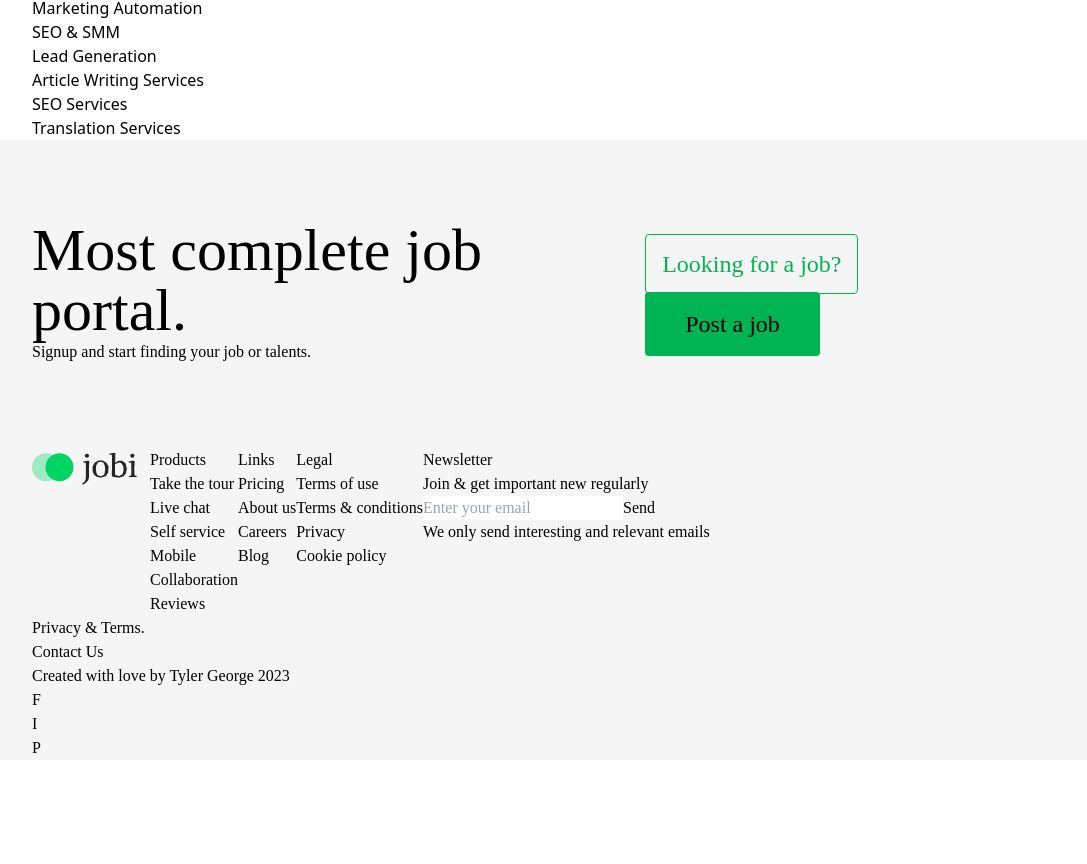
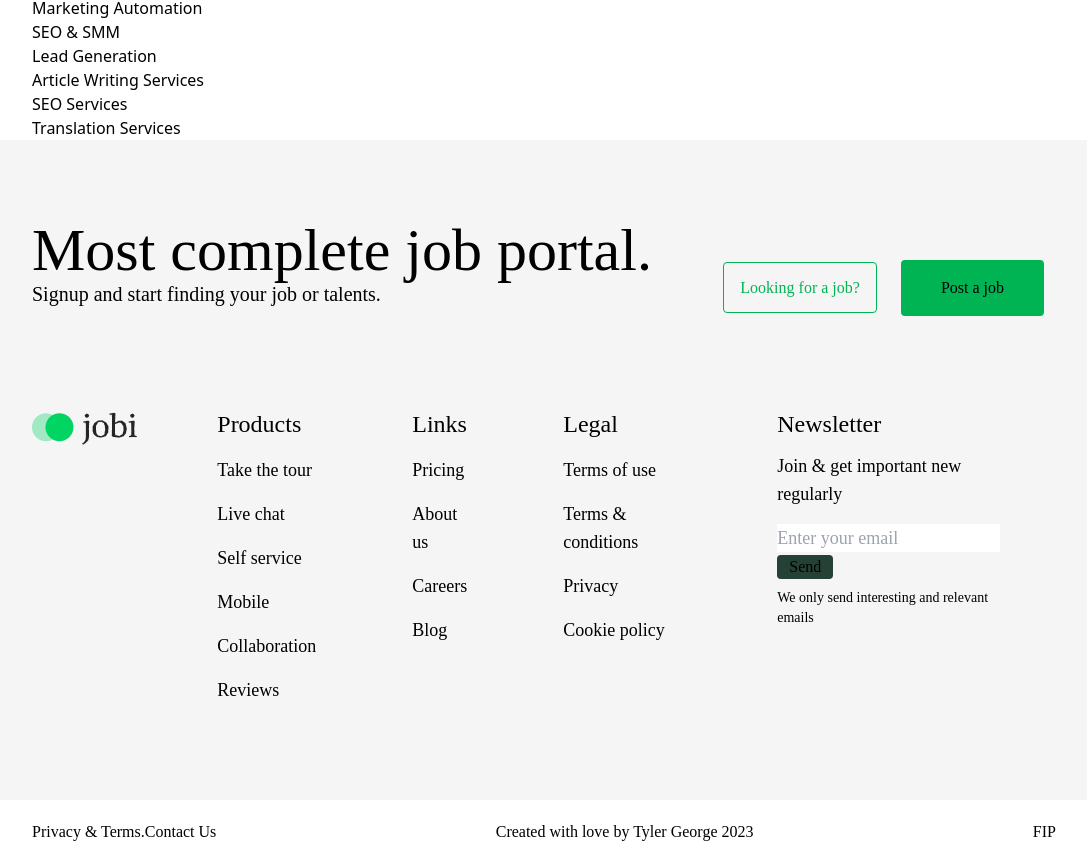
Before and after one commit to tillerload/JobiApp, a React (Vite) app: page / in a window 1280 px wide. Shown: the part 2212-3076 px from the top of the page, without its empty margins (96-1183 px from the left). Before the commit the page ends 2972 px from the top, so only its background shows below. Built offline with nearby package versions, Linux system fonts and the light colour scheme; a web font is replaced by a local one.

Commit message:
finished footer rough draft

```diff
--- a/src/comps/Footer.jsx
+++ b/src/comps/Footer.jsx
@@ -1,58 +1,64 @@
 const Footer = () => {
   return(
-    <footer className="bg-lightGrey font-gordita">
+    <div className="font-gordita">
+
+      <main className="bg-lightGrey pb-20">
         <div className="wrapper">
           <div className="footerTop flex justify-between pt-20">
             <div className="footerLeft">
               <h2 className="text-6xl">Most complete job portal.</h2>
-            <p className="text-1xl">Signup and start finding your job or talents.</p>
+              <p className="text-xl">Signup and start finding your job or talents.</p>
             </div>
             <div className="footerRight mt-7">
-            <a href="" className="text-limeGreen m-3 border-limeGreen border p-4  text-2xl rounded">Looking for a job?</a>
-            <button className="bg-limeGreen m-3 p-4 px-10 text-2xl rounded">Post a job</button>
+              <a href="" className="text-limeGreen m-3 border-limeGreen border p-4  text-base rounded">Looking for a job?</a>
+              <button className="bg-limeGreen m-3 p-4 px-10 text-base rounded">Post a job</button>
             </div>
           </div>
           <div className="footerMiddle">
             <ul className="flex mt-20">
               <li>
-              <img src="assets\logoJobi.png" alt="Jobi Logo" className=""/>
+                <img src="assets\logoJobi.png" alt="Jobi Logo" className="mr-12"/>
               </li>
-            <li>
-              <h4>Products</h4>
-              <li>Take the tour</li>
-              <li>Live chat</li>
-              <li>Self service</li>
-              <li>Mobile</li>
-              <li>Collaboration</li>
-              <li>Reviews</li>
+              <li className="text-lg mx-12">
+                <h4 className="text-2xl mb-4">Products</h4>
+                <li className="mb-4">Take the tour</li>
+                <li className="mb-4">Live chat</li>
+                <li className="mb-4">Self service</li>
+                <li className="mb-4">Mobile</li>
+                <li className="mb-4">Collaboration</li>
+                <li className="mb-4">Reviews</li>
               </li>
-            <li>
-              <h4>Links</h4>
-              <li>Pricing</li>
-              <li>About us</li>
-              <li>Careers</li>
-              <li>Blog</li>
+              <li className="text-lg mx-12">
+                <h4 className="text-2xl mb-4">Links</h4>
+                <li className="mb-4">Pricing</li>
+                <li className="mb-4">About us</li>
+                <li className="mb-4">Careers</li>
+                <li className="mb-4">Blog</li>
               </li>
-            <li>
-              <h4>Legal</h4>
-              <li>Terms of use</li>
-              <li>Terms & conditions</li>
-              <li>Privacy</li>
-              <li>Cookie policy</li>
+              <li className="text-lg mx-12">
+                <h4 className="text-2xl mb-4">Legal</h4>
+                <li className="mb-4">Terms of use</li>
+                <li className="mb-4">Terms & conditions</li>
+                <li className="mb-4">Privacy</li>
+                <li className="mb-4">Cookie policy</li>
               </li>
-            <li>
-              <h4>Newsletter</h4>
-              <p>Join & get important new regularly</p>
-              <form action="">
+              <li className="text-lg mx-12">
+                <h4 className="text-2xl mb-3">Newsletter</h4>
+                <p className="mb-4">Join & get important new regularly</p>
+                <form action="" className="mb-2">
                   <input type="text" placeholder="Enter your email" />
-                <button>Send</button>
+                  <button className="text-base bg-darkGreen px-3 rounded">Send</button>
                 </form>
-              <p>We only send interesting and relevant emails</p>
+                <p className="text-sm">We only send interesting and relevant emails</p>
               </li>
             </ul>
           </div>
-        <div className="footerBottom">
-          <div className="footerBottomLeft">
+        </div>
+      </main>
+
+      <footer className="footerBottom my-5">
+        <div className="wrapper flex justify-between">
+          <div className="footerBottomLeft flex">
             <p>Privacy & Terms.</p>
             <p>Contact Us</p>
           </div>
@@ -60,15 +66,16 @@ const Footer = () => {
             <p>Created with love by Tyler George 2023</p>
           </div>
           <div className="footerBottomRight">
-            <ul>
+            <ul className="flex">
               <li>F</li>
               <li>I</li>
               <li>P</li>
             </ul>
           </div>
         </div>
+      </footer>
+
     </div>
-    </footer>
   )
 }
 
```
Also changed, not shown: assets/designPSD/markedup/03_Index_Markedup.jpg, assets/iconCategory.png (added). Lines whose indentation alone changed are shown as unchanged.
